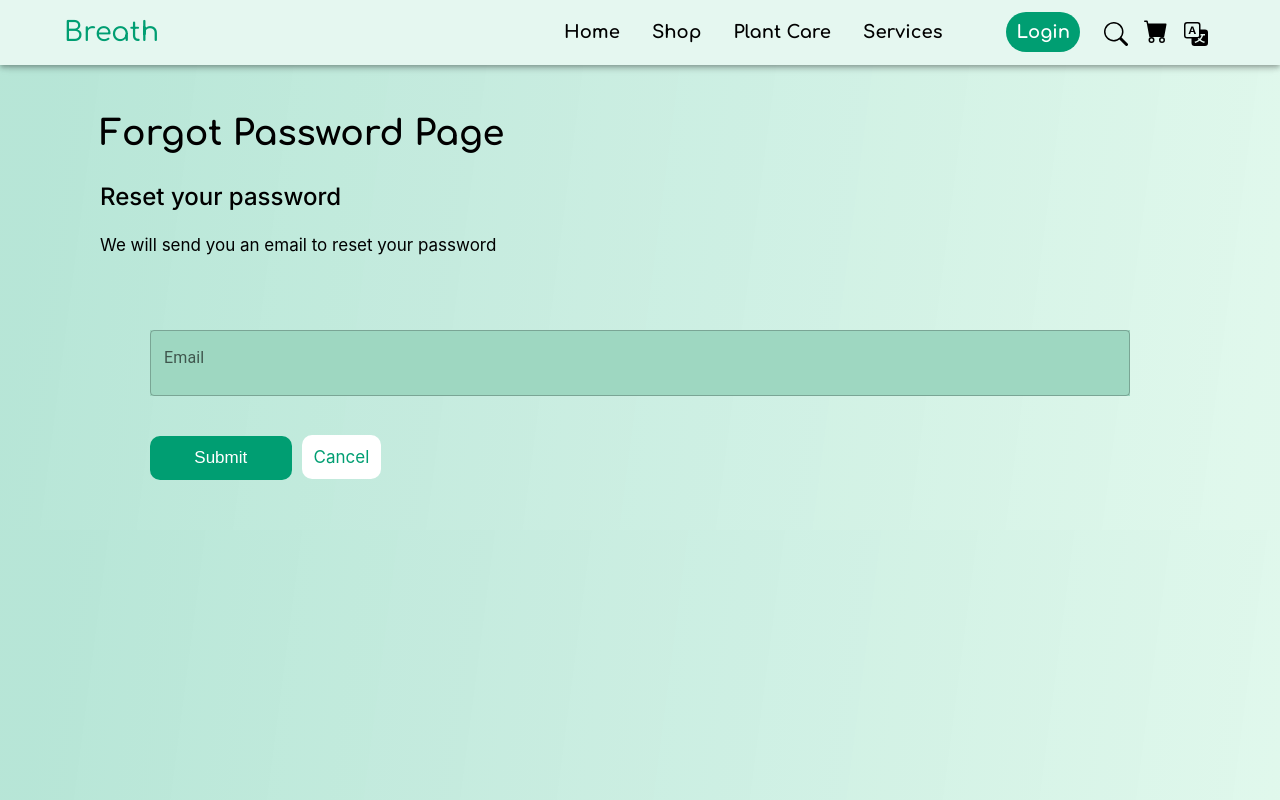
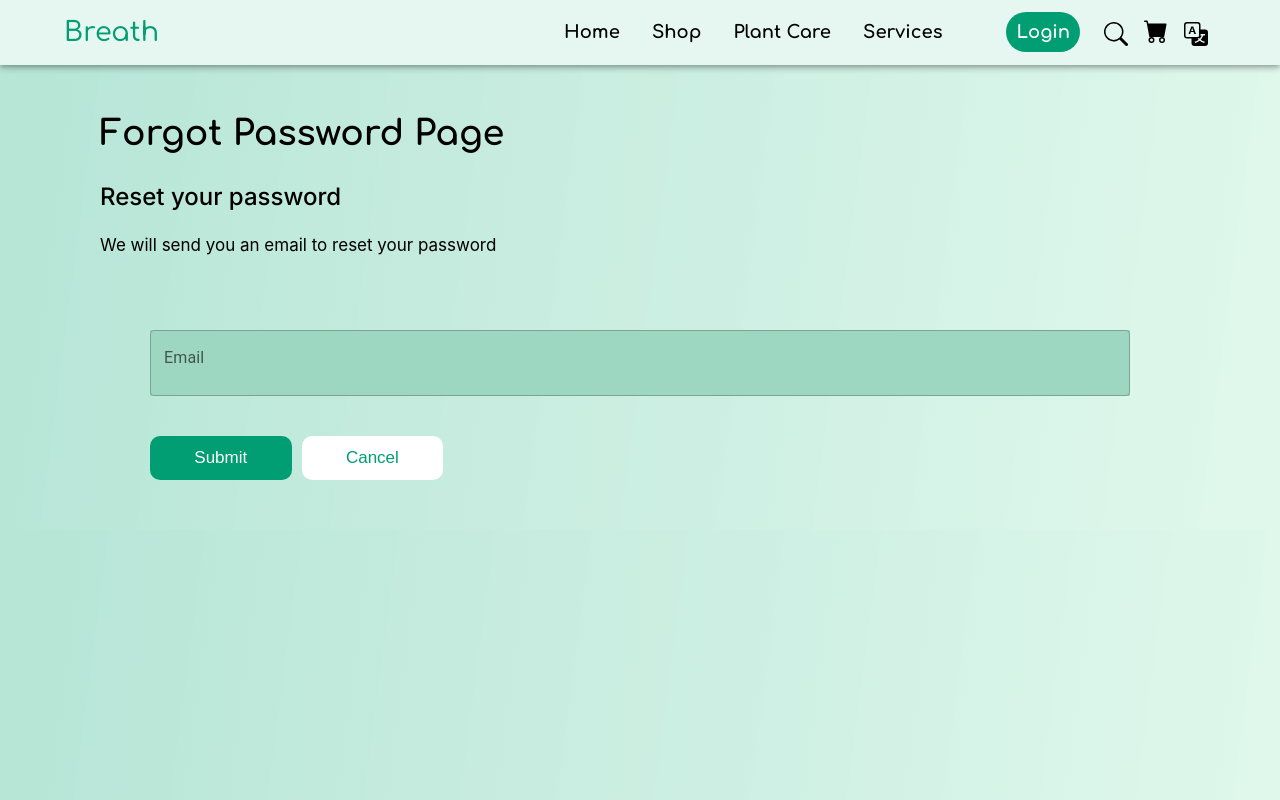
Before and after one commit to yar-24/plant-care-shop, a React (Create React App) app: page /forgot-password in a window 1280 px wide. Built offline with nearby package versions, Linux system fonts and the light colour scheme.

Commit message:
merge conifc

```diff
--- a/src/pages/ForgotPassword.js
+++ b/src/pages/ForgotPassword.js
@@ -73,9 +73,11 @@ const ForgotPassword = () => {
           />
         </Forpas>
         <button type="submit">Submit</button>
-        <Link to={"/"} className="button2">
-          Cancel
-        </Link>
+        <button type="button" className="button2">
+                <Link to="/login" style={{ color: '#009e72' }}>
+                    Cancel
+                </Link>
+        </button>
       </form>
     </div>
   );
```
Also changed, not shown: 2 other files (tests, documents, lock files or other folders).
